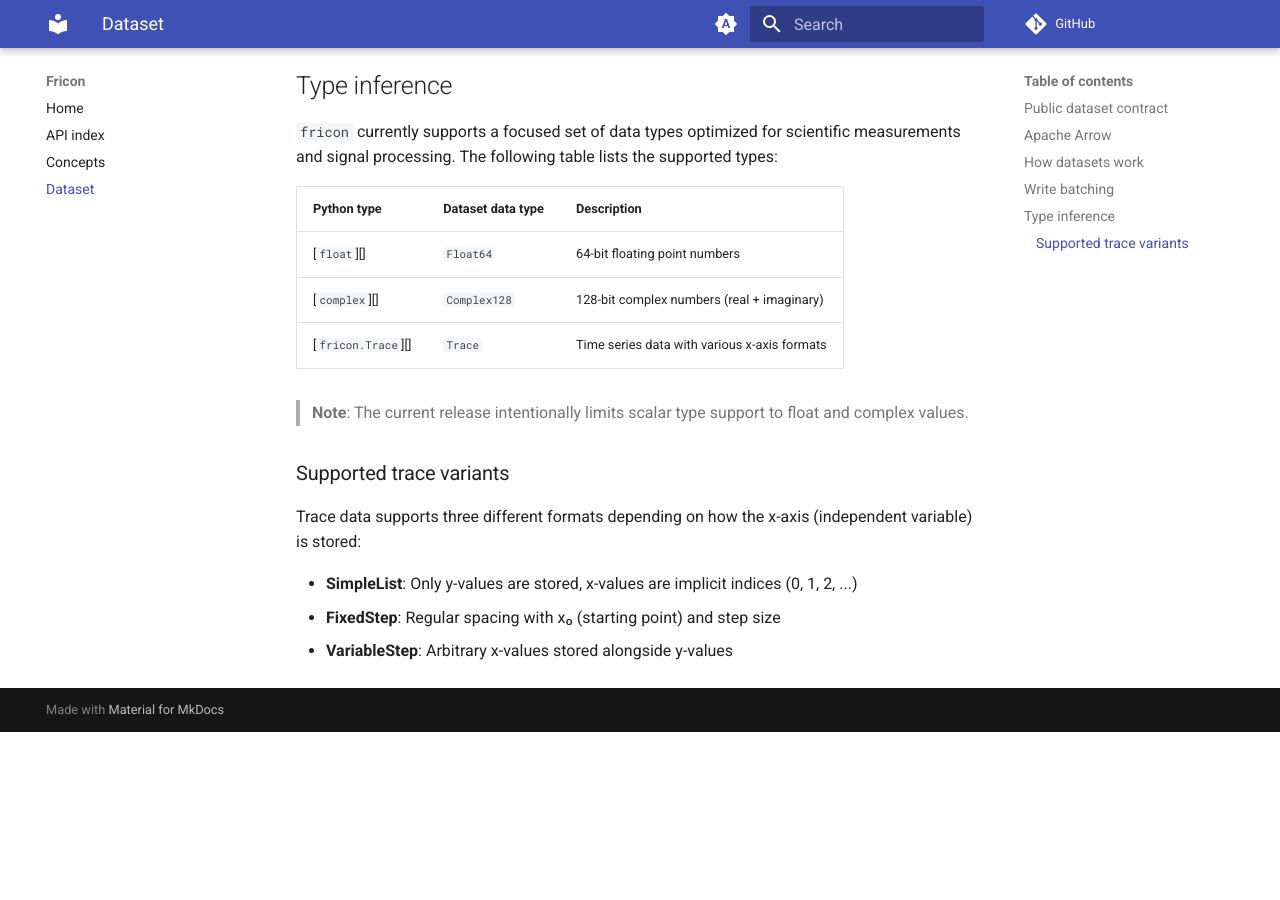
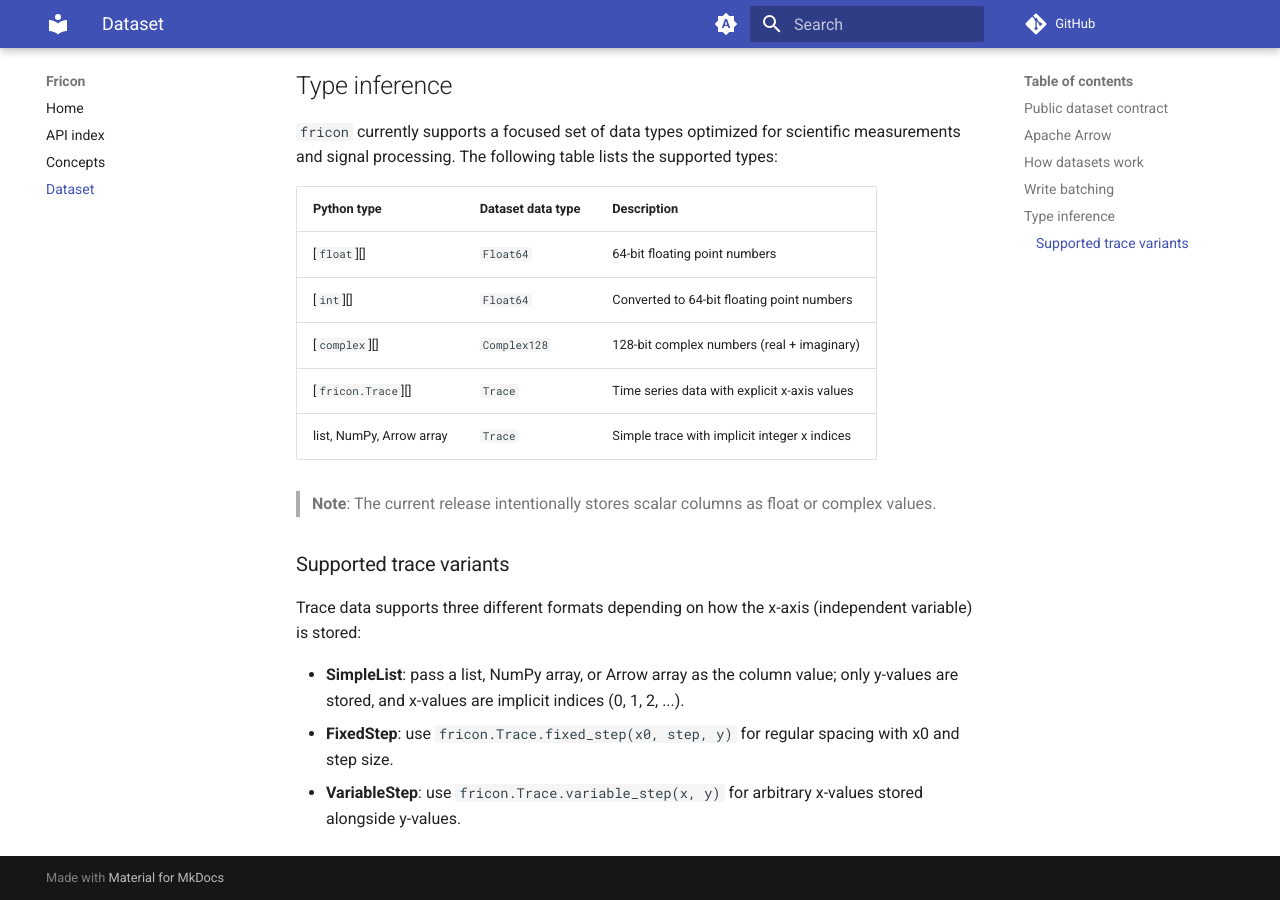
Before and after one commit to kahojyun/fricon, an MkDocs documentation site: the page built from docs/dataset.md, in a window 1280 px wide and 900 px high, scrolled down 1447 px. Built offline with MkDocs 1.6.1 and Material for MkDocs 9.7.7, drawn with Linux system fonts in a browser that asks for light colours; comment, search, counter and statistics services are not loaded; the version menu is left out; before the commit the page ends 2179 px from its top, so only the background shows below that.

Commit message:
Clarify dataset types and trace usage in docs

```diff
--- a/docs/dataset.md
+++ b/docs/dataset.md
@@ -61,18 +61,23 @@
 
 `fricon` currently supports a focused set of data types optimized for scientific measurements and signal processing. The following table lists the supported types:
 
-| Python type        | Dataset data type | Description                                  |
-| ------------------ | ----------------- | -------------------------------------------- |
-| [`float`][]        | `Float64`         | 64-bit floating point numbers                |
-| [`complex`][]      | `Complex128`      | 128-bit complex numbers (real + imaginary)   |
-| [`fricon.Trace`][] | `Trace`           | Time series data with various x-axis formats |
+| Python type              | Dataset data type | Description                                  |
+| ------------------------ | ----------------- | -------------------------------------------- |
+| [`float`][]              | `Float64`         | 64-bit floating point numbers                |
+| [`int`][]                | `Float64`         | Converted to 64-bit floating point numbers   |
+| [`complex`][]            | `Complex128`      | 128-bit complex numbers (real + imaginary)   |
+| [`fricon.Trace`][]       | `Trace`           | Time series data with explicit x-axis values |
+| list, NumPy, Arrow array | `Trace`           | Simple trace with implicit integer x indices |
 
-> **Note**: The current release intentionally limits scalar type support to float and complex values.
+> **Note**: The current release intentionally stores scalar columns as float or complex values.
 
 ### Supported trace variants
 
 Trace data supports three different formats depending on how the x-axis (independent variable) is stored:
 
-- **SimpleList**: Only y-values are stored, x-values are implicit indices (0, 1, 2, ...)
-- **FixedStep**: Regular spacing with x₀ (starting point) and step size
-- **VariableStep**: Arbitrary x-values stored alongside y-values
+- **SimpleList**: pass a list, NumPy array, or Arrow array as the column value;
+  only y-values are stored, and x-values are implicit indices (0, 1, 2, ...).
+- **FixedStep**: use `fricon.Trace.fixed_step(x0, step, y)` for regular
+  spacing with x0 and step size.
+- **VariableStep**: use `fricon.Trace.variable_step(x, y)` for arbitrary
+  x-values stored alongside y-values.
```
Also changed, not shown: README.md (+2 -2 lines).
